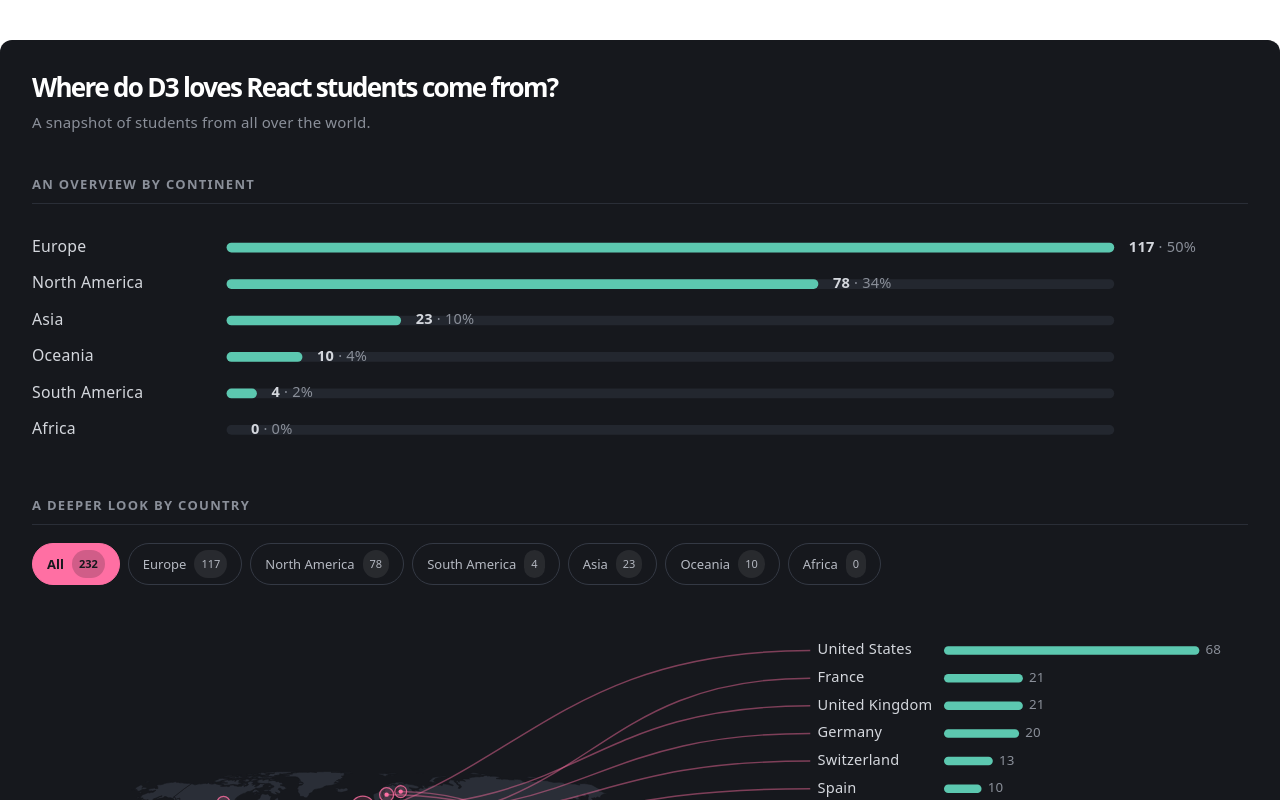
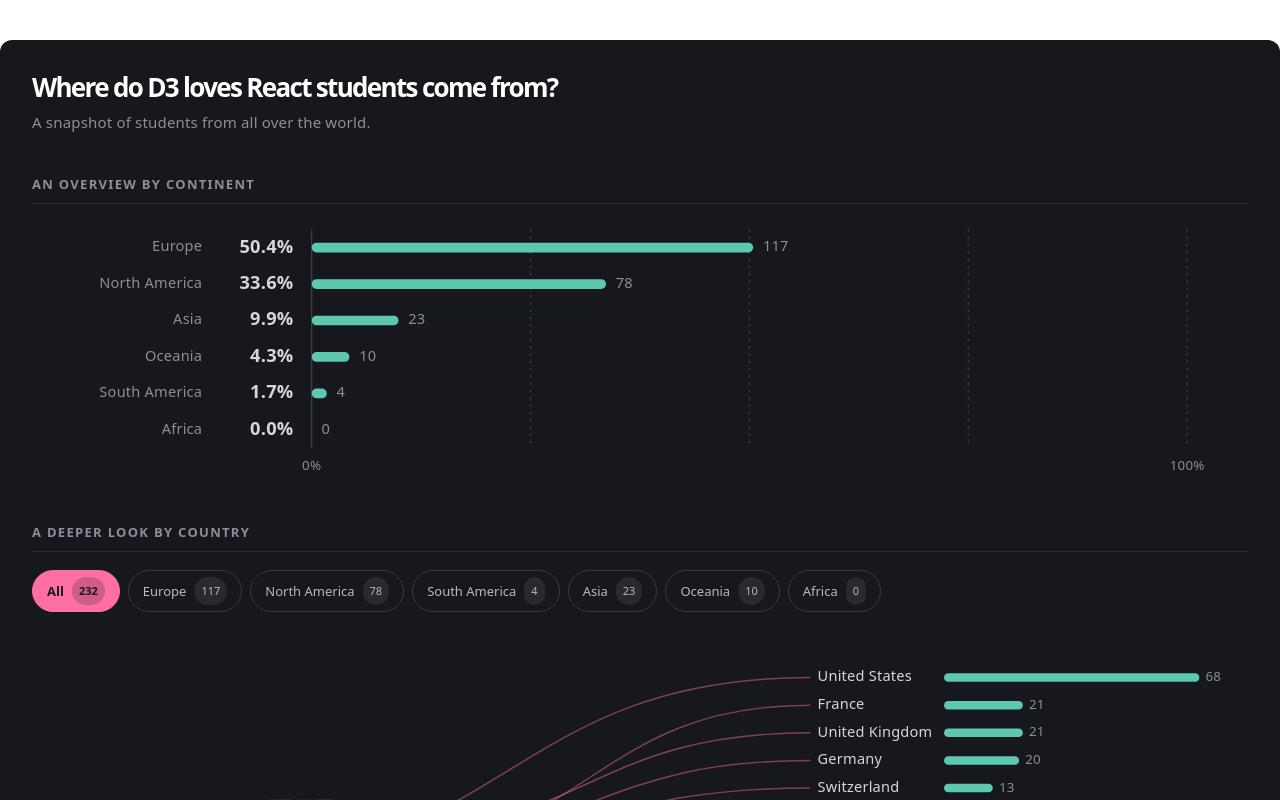
Before and after one commit to manuelam00/D3-loves-react-participants, a React (Vite) app: page / in a window 1280 px wide. Shown: the top 800 px of the page. Built offline with nearby package versions, Linux system fonts and the light colour scheme.

Commit message:
Update barchart by continent
the continent right-aligned, the bold %, bars sized by percent on a 0–100% scale, and light gridlines.

```diff
--- a/src/ContinentBarplot.jsx
+++ b/src/ContinentBarplot.jsx
@@ -2,40 +2,83 @@ import { useMemo } from "react";
 import * as d3 from "d3";
 import { COLORS } from "./colors";
 
-// Internal drawing size; the SVG scales to the container width (viewBox)
+// ---- Layout (internal drawing size; the SVG scales to the container width) ----
 const WIDTH = 1000;
 const ROW_STEP = 30; // height of one continent row
 const BAR_THICKNESS = 8;
-const LABEL_WIDTH = 160; // room for "North America"
-const VALUE_WIDTH = 110; // room for "117 · 50%" after the longest bar
-const PADDING_Y = 6;
+const PADDING_TOP = 6;
+const AXIS_HEIGHT = 28; // room under the rows for the "0%" and "100%" labels
+
+// Columns, from left to right:
+//   [ continent, right-aligned ] [ % in bold, right-aligned ] [ bar ......... ] [ count ]
+const CONTINENT_RIGHT_X = 140; // continent names END here
+const PERCENT_RIGHT_X = 215; // percentages END here
+const BAR_START_X = 230; // bars (and the 0% line) start here
+const BAR_END_X = WIDTH - 50; // the 100% line
+
+const GRID_TICKS = [0, 25, 50, 75, 100]; // light vertical lines
+const LABELLED_TICKS = [0, 100]; // only these get a label
+
+const formatPercent = d3.format(".1f"); // 50.4
 
 // data: [{ continent, students }], including continents with 0 students
 export const ContinentBarplot = ({ data, total, selected, onSelect }) => {
+  // Add each continent's share of all students, in percent (0 – 100)
   const sortedData = useMemo(
-    () => [...data].sort((a, b) => b.students - a.students),
-    [data]
+    () =>
+      data
+        .map((d) => ({ ...d, percent: total ? (d.students / total) * 100 : 0 }))
+        .sort((a, b) => b.students - a.students),
+    [data, total]
   );
 
-  const height = sortedData.length * ROW_STEP + PADDING_Y * 2;
-  const barMaxWidth = WIDTH - LABEL_WIDTH - VALUE_WIDTH;
+  const rowsHeight = sortedData.length * ROW_STEP;
+  const height = PADDING_TOP + rowsHeight + AXIS_HEIGHT;
 
   const yScale = d3
     .scaleBand()
     .domain(sortedData.map((d) => d.continent))
-    .range([PADDING_Y, height - PADDING_Y]);
+    .range([PADDING_TOP, PADDING_TOP + rowsHeight]);
 
+  // The bar length is the PERCENTAGE: 0% -> no bar, 100% -> the full width
   const xScale = d3
     .scaleLinear()
-    .domain([0, d3.max(sortedData, (d) => d.students) || 1])
-    .range([0, barMaxWidth]);
+    .domain([0, 100])
+    .range([BAR_START_X, BAR_END_X]);
 
+  // ---- Grid and axis ------------------------------------------------------
+  const grid = GRID_TICKS.map((tick) => (
+    <g key={tick}>
+      <line
+        x1={xScale(tick)}
+        x2={xScale(tick)}
+        y1={PADDING_TOP}
+        y2={PADDING_TOP + rowsHeight}
+        stroke={COLORS.grid}
+        strokeWidth={1}
+        strokeDasharray={tick === 0 ? undefined : "2 4"} // solid baseline, dotted guides
+      />
+      {LABELLED_TICKS.includes(tick) && (
+        <text
+          x={xScale(tick)}
+          y={PADDING_TOP + rowsHeight + 18}
+          textAnchor="middle"
+          fontSize={11}
+          fill={COLORS.value}
+        >
+          {tick}%
+        </text>
+      )}
+    </g>
+  ));
+
+  // ---- Rows ---------------------------------------------------------------
   const rows = sortedData.map((d) => {
     const isSelected = selected === d.continent;
     const isDimmed = selected !== "All" && !isSelected;
     const yMid = yScale(d.continent) + yScale.bandwidth() / 2;
-    const w = xScale(d.students);
-    const share = total ? Math.round((d.students / total) * 100) : 0;
+    const barWidth = xScale(d.percent) - BAR_START_X;
+    const barEnd = BAR_START_X + Math.max(barWidth, d.students > 0 ? BAR_THICKNESS : 0);
 
     // Clicking a selected continent again goes back to "All"
     const select = () => onSelect(isSelected ? "All" : d.continent);
@@ -46,7 +89,7 @@ export const ContinentBarplot = ({ data, total, selected, onSelect }) => {
         role="button"
         tabIndex={0}
         aria-pressed={isSelected}
-        aria-label={`${d.continent}: ${d.students} students`}
+        aria-label={`${d.continent}: ${formatPercent(d.percent)}%, ${d.students} students`}
         onClick={select}
         onKeyDown={(e) => {
           if (e.key === "Enter" || e.key === " ") {
@@ -69,56 +112,67 @@ export const ContinentBarplot = ({ data, total, selected, onSelect }) => {
           height={yScale.bandwidth()}
           fill="transparent"
         />
+
+        {/* Continent, right-aligned (textAnchor="end" = the text ENDS at x) */}
         <text
-          x={0}
+          x={CONTINENT_RIGHT_X}
           y={yMid}
+          textAnchor="end"
           dominantBaseline="middle"
-          fontSize={13}
-          fill={COLORS.label}
+          fontSize={12}
+          fill={isSelected ? COLORS.label : COLORS.value}
           fontWeight={isSelected ? 700 : 400}
         >
           {d.continent}
         </text>
-        {/* Background track: shows the full scale, so an empty bar still reads as "0 of a lot" */}
-        <rect
-          x={LABEL_WIDTH}
-          y={yMid - BAR_THICKNESS / 2}
-          width={barMaxWidth}
-          height={BAR_THICKNESS}
-          rx={BAR_THICKNESS / 2}
-          fill={COLORS.track}
-        />
-        {w > 0 && (
+
+        {/* Percentage, bold, right-aligned so the decimals line up */}
+        <text
+          x={PERCENT_RIGHT_X}
+          y={yMid}
+          textAnchor="end"
+          dominantBaseline="middle"
+          fontSize={15}
+          fontWeight={700}
+          fill={isSelected ? COLORS.accent : COLORS.label}
+        >
+          {formatPercent(d.percent)}%
+        </text>
+
+        {/* The bar: its length is the percentage */}
+        {d.students > 0 && (
           <rect
-            x={LABEL_WIDTH}
+            x={BAR_START_X}
             y={yMid - BAR_THICKNESS / 2}
-            width={Math.max(w, BAR_THICKNESS)} // tiny values still show as a dot
+            width={Math.max(barWidth, BAR_THICKNESS)} // tiny values still show as a dot
             height={BAR_THICKNESS}
             rx={BAR_THICKNESS / 2}
             fill={isSelected ? COLORS.accent : COLORS.bar}
           />
         )}
+
+        {/* Number of students, just after the bar */}
         <text
-          x={LABEL_WIDTH + Math.max(w, BAR_THICKNESS) + 12}
+          x={barEnd + 8}
           y={yMid}
           dominantBaseline="middle"
           fontSize={12}
+          fill={COLORS.value}
         >
-          <tspan fill={COLORS.label} fontWeight={700}>
-            {d.students}
-          </tspan>
-          <tspan fill={COLORS.value}> · {share}%</tspan>
+          {d.students}
         </text>
       </g>
     );
   });
 
+  // The grid is drawn first, so the bars sit on top of the lines
   return (
     <svg
       viewBox={`0 0 ${WIDTH} ${height}`}
       width="100%"
       style={{ display: "block", height: "auto" }}
     >
+      {grid}
       {rows}
     </svg>
   );
--- a/src/colors.js
+++ b/src/colors.js
@@ -4,7 +4,8 @@ export const COLORS = {
   landStroke: "#16181d",
   accent: "#ff6fa3", // pink: selection, map circles and lines
   bar: "#5cc8b0", // teal: "how many"
-  track: "#23272f", // empty background track behind the continent bars
+  track: "#23272f", // empty background track behind bars
+  grid: "#3d424d", // light vertical guide lines (25%, 50%...)
   label: "#d4d7dd",
   value: "#8a8f99",
 };
```
